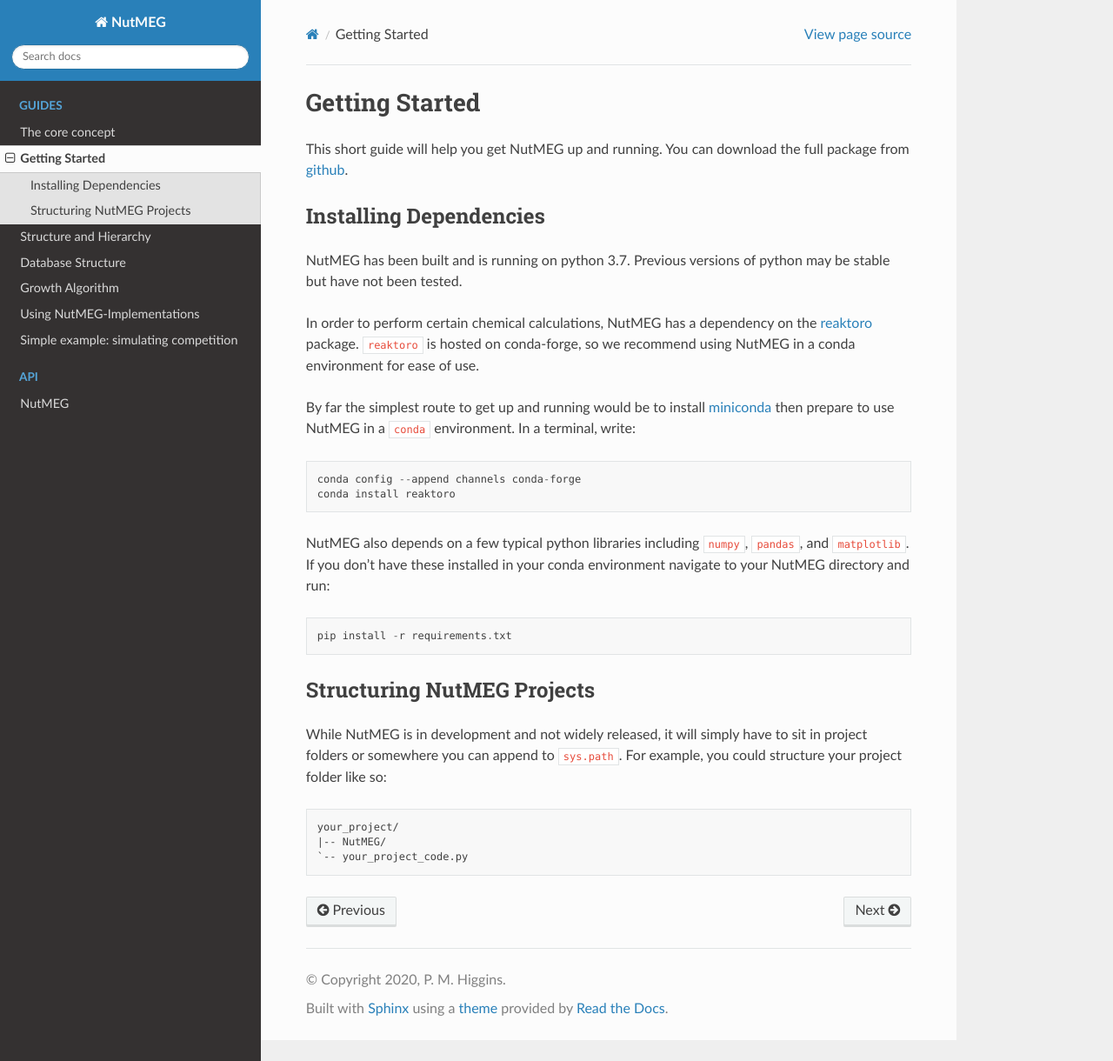
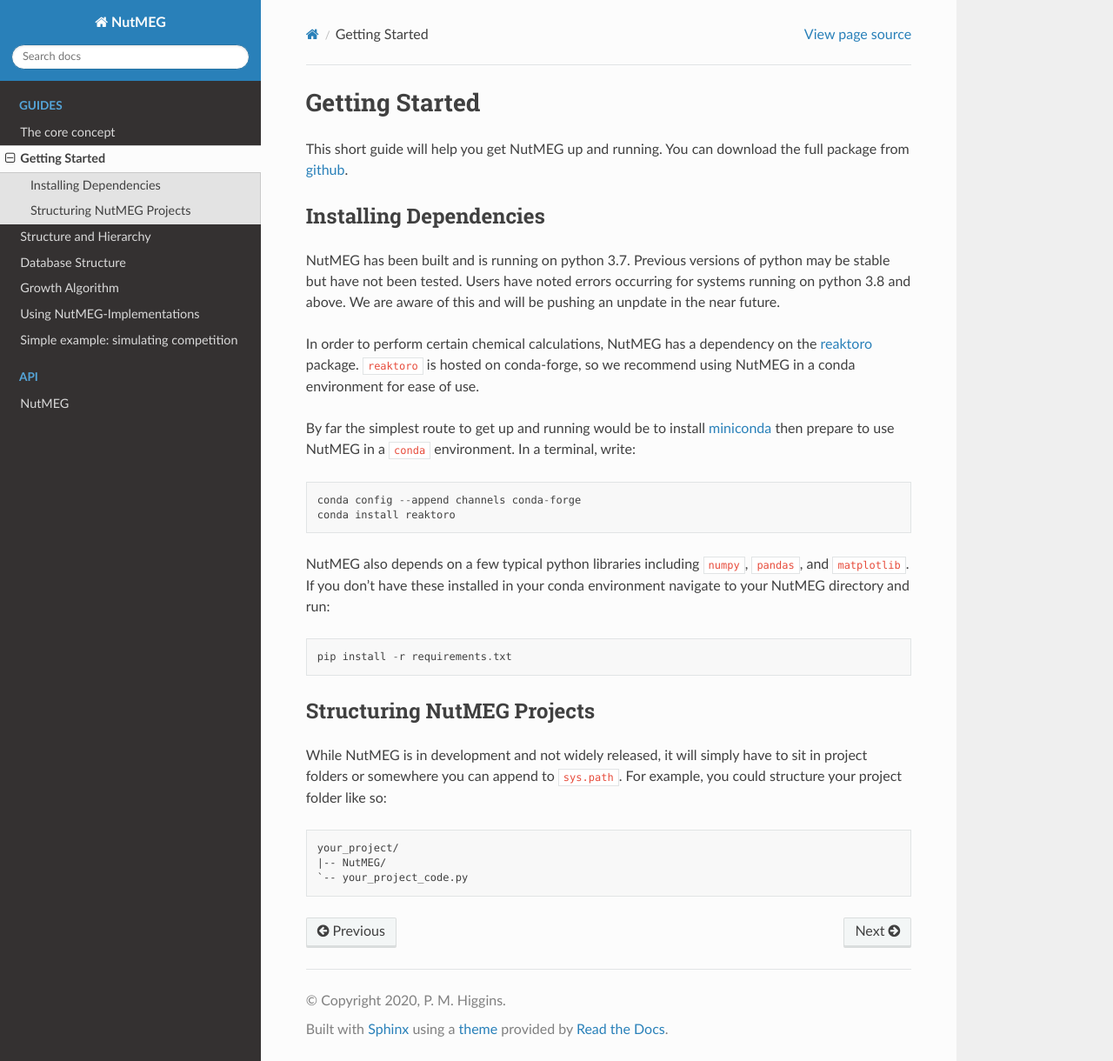
Before and after one commit to pmhiggins/NutMEG, a Sphinx documentation site: the page built from docs/guides/getting_started.rst, in a window 1280 px wide and 1220 px high. Shown: the whole window at 87% size. Built offline with Sphinx 7.4.7 and the Read the Docs theme 2.0.0, drawn with Linux system fonts in a browser that asks for light colours.

```diff
--- a/docs/guides/getting_started.rst
+++ b/docs/guides/getting_started.rst
@@ -8,7 +8,9 @@ full package from `github <https:github.com/pmhiggins/NutMEG>`_.
 Installing Dependencies
 -----------------------
 NutMEG has been built and is running on python 3.7. Previous versions of python
-may be stable but have not been tested.
+may be stable but have not been tested. Users have noted errors occurring
+for systems running on python 3.8 and above. We are aware of this and will be
+pushing an unpdate in the near future.
 
 In order to perform certain chemical calculations, NutMEG has a dependency on
 the `reaktoro <http://en.wikipedia.org/wiki/Hyperlink>`_ package. ``reaktoro``
```
